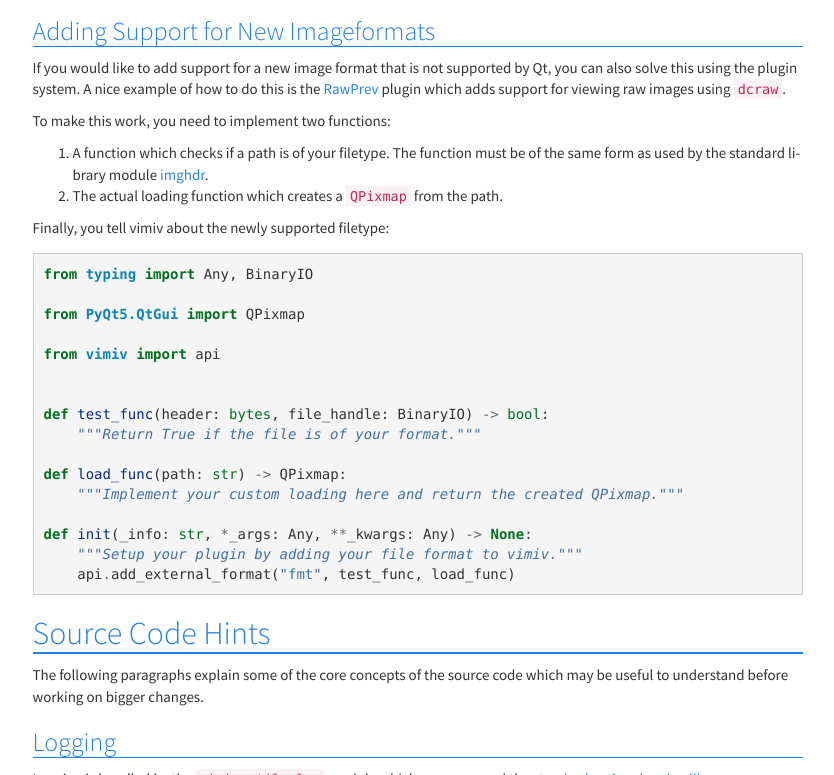
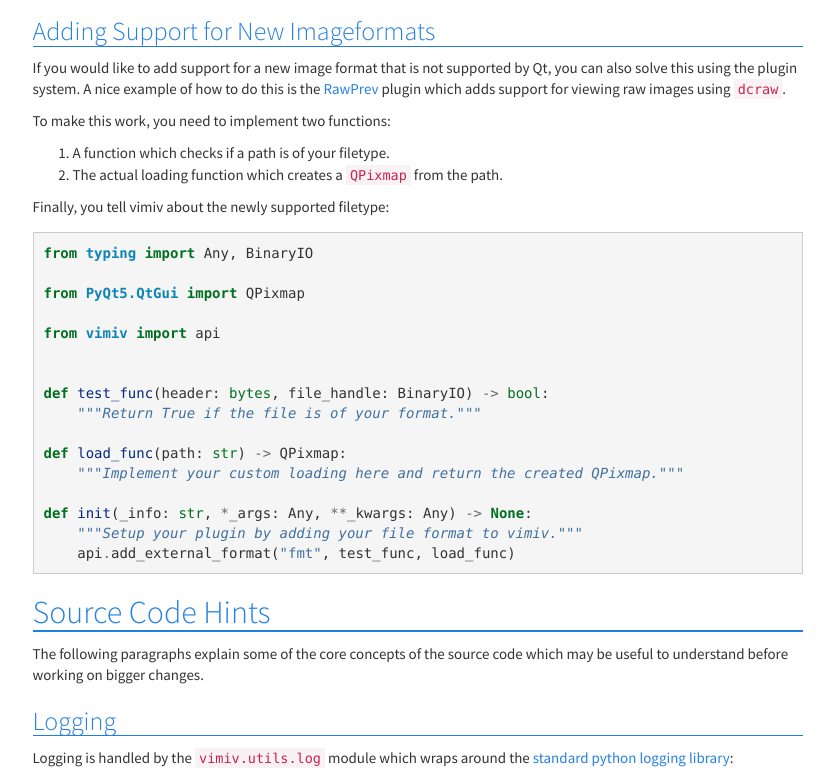
Before and after one commit to karlch/vimiv-qt, a Sphinx documentation site: the page built from docs/documentation/hacking.rst, in a window 1280 px wide and 900 px high, scrolled down 2553 px, cut to the strip 117-892 px from the top of the window. Shown: the whole strip, without its empty margins (330-1164 px from the left). Built offline with Sphinx 7.4.7, drawn with Linux system fonts in a browser that asks for light colours.

Commit message:
Remove reference to imghdr from docs

```diff
--- a/docs/documentation/hacking.rst
+++ b/docs/documentation/hacking.rst
@@ -145,9 +145,7 @@ raw images using ``dcraw``.
 
 To make this work, you need to implement two functions:
 
-#. A function which checks if a path is of your filetype. The function must be of the
-   same form as used by the standard library module
-   `imghdr <https://docs.python.org/3/library/imghdr.html>`_.
+#. A function which checks if a path is of your filetype.
 #. The actual loading function which creates a ``QPixmap`` from the path.
 
 Finally, you tell vimiv about the newly supported filetype::
```
